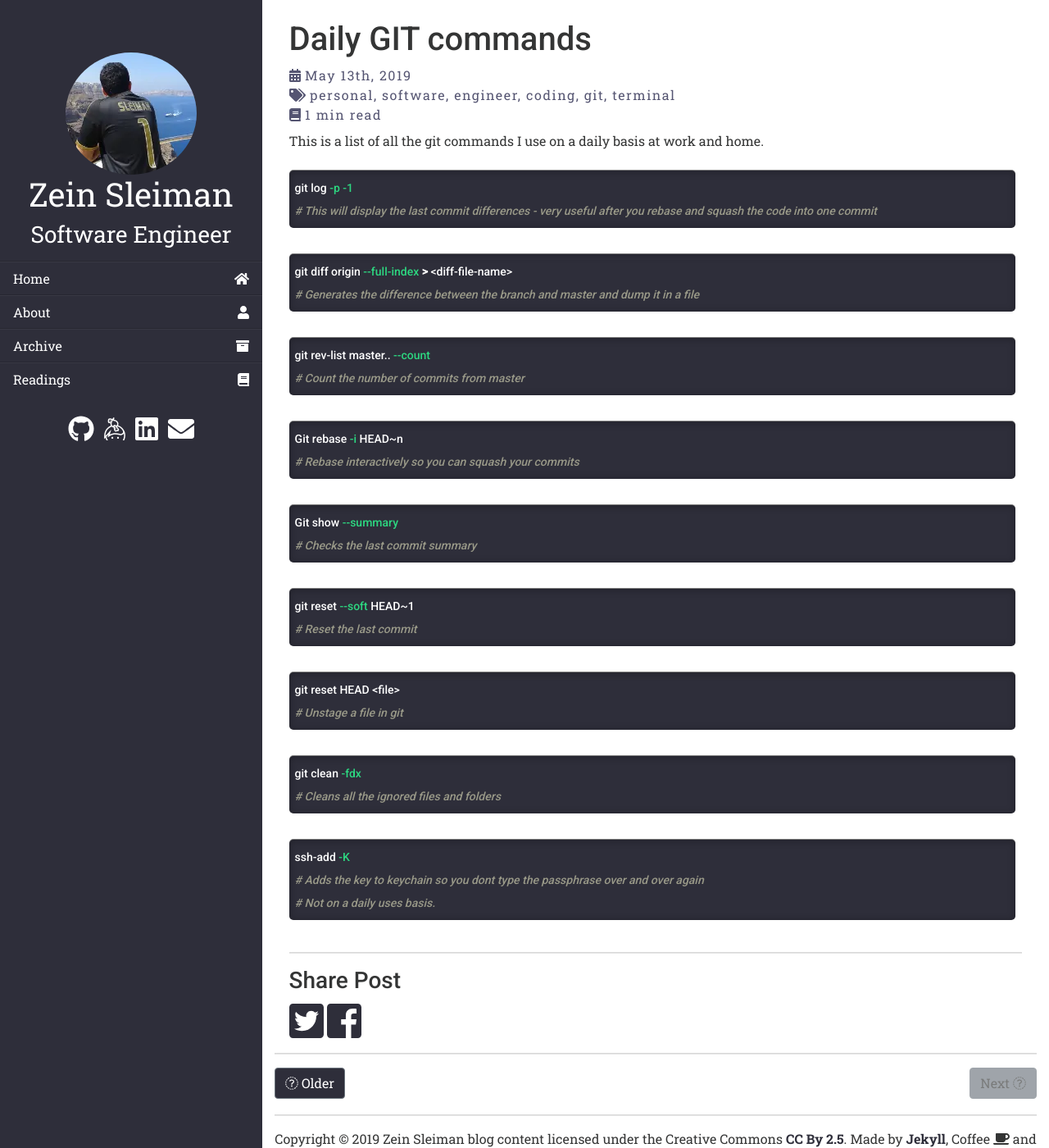
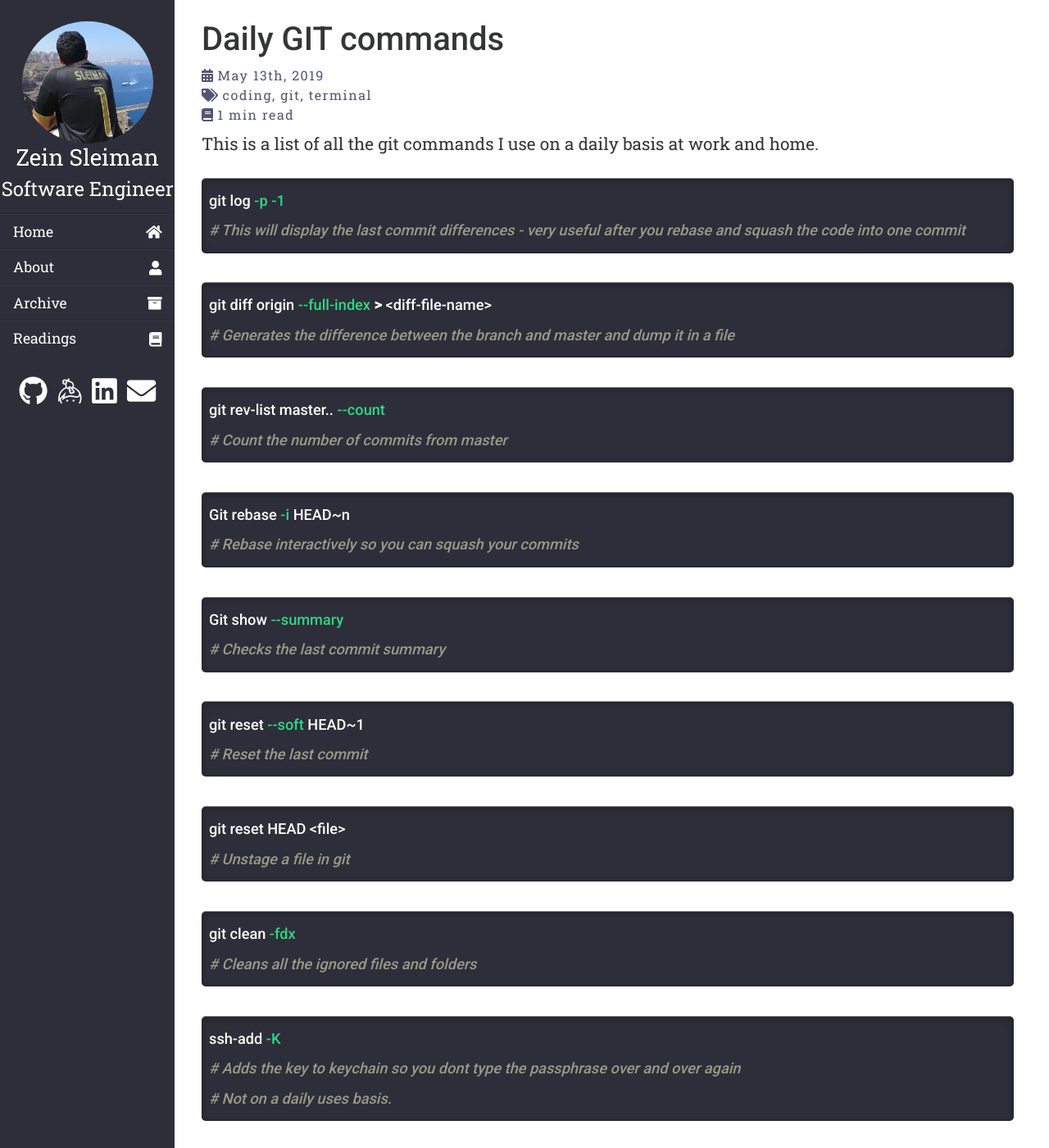
Before and after one commit to ZeinSleiman/zeinsleiman.github.io, a Jekyll site: the page built from _posts/2019/2019-05-13-Git-Commands.md, in a window 1280 px wide and 1400 px high. Shown: the whole window at 82% size. Built offline with Jekyll 4.4.1, drawn with Linux system fonts in a browser that asks for light colours; nearby versions of some CDN libraries; comment, search, counter and statistics services are not loaded.

Commit message:
Reducing the size of sizebar

```diff
--- a/_includes/sidebar.html
+++ b/_includes/sidebar.html
@@ -9,13 +9,13 @@
 
 	</a>
 	{% endif %}
-	<h1 class="default-font">
+	<h3 class="default-font">
 		<a href="{{ site.BASE_PATH }}/">{{ site.title }}</a>
-	</h1>
+	</h3>
 	{% if site.author.bio %}
-	<h3 class="default-font">
+	<h4 class="default-font">
 		{{ site.author.bio }}
-	</h3>
+	</h4>
 	{% endif %}
 </header>
 <nav class="nav flex-column my-3">
--- a/_layouts/default.html
+++ b/_layouts/default.html
@@ -30,12 +30,12 @@
 <body>
 	<div class="container-fluid">
 		<div class="row">
-			<div class="col-xs-6 col-md-4 sidebar sidebar-offcanvas affix col-xl-3">
+			<div class="col-xs-6 col-md-4 sidebar sidebar-offcanvas affix col-xl-2">
 				{% include sidebar.html %}
 			</div>
 		</div>
 		<div class="row">
-			<div class="col-xs-12 main col-md-8 offset-md-4 col-xl-9 offset-xl-3">
+			<div class="col-xs-12 main col-md-8 offset-md-4 col-xl-10 offset-xl-2">
 				<div class="headerToggle" data-toggle="offcanvas">
 					<a class="toggle"><i class="fas fa-2x fa-bars"></i></a>
 				</div>
--- a/_posts/2019/2019-05-13-Git-Commands.md
+++ b/_posts/2019/2019-05-13-Git-Commands.md
@@ -1,7 +1,7 @@
 ---
 layout: post
 title: Daily GIT commands
-tags: [personal, software, engineer, coding, git, terminal]
+tags: [coding, git, terminal]
 excerpt_separator: <!-- continue -->
 published: true
 ---
--- a/assets/css/style.css
+++ b/assets/css/style.css
@@ -24,8 +24,17 @@ div.highlight {
     padding-left: 0;
 }
 
+.sidebar {
+    font-size: 1.1em;
+}
+
+.blog {
+    font-size: 1.3em;
+}
+
 .sidebar,
-.highlight,
+.highlight pre,
+.highlight code,
 .btn-secondary,
 blockquote,
 .list-group-item {
@@ -69,7 +78,7 @@ progress[value]::-webkit-progress-value {
 
 .sidebar {
     display: block;
-    padding-top: 5%;
+    padding-top: 2%;
     padding-left: 0;
     padding-right: 0;
     height: 100%;
@@ -225,9 +234,6 @@ ul {
 }
 
 @media screen and (min-width: 1366px) {
-    body {
-        font-size: 1.4rem;
-    }
     .card {
         font-size: 1.1rem;
     }
@@ -264,10 +270,9 @@ ul {
         -ms-transition: -ms-transform 0.5s ease;
         transition: transform 0.5s ease;
         display: block;
-        position: fixed;
-        top: 0.2em;
+        position: relative;
+        top: 0.5em;
         width: 3.25em;
-        right: 0.5em;
         height: 2.25em;
         z-index: 10001;
     }
```
